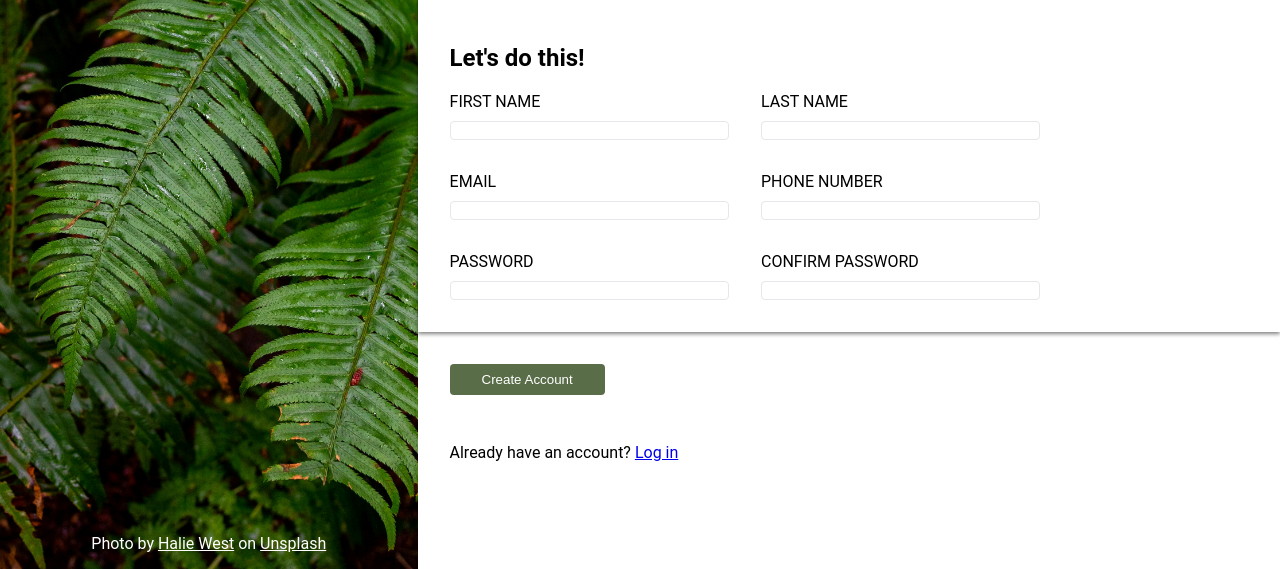
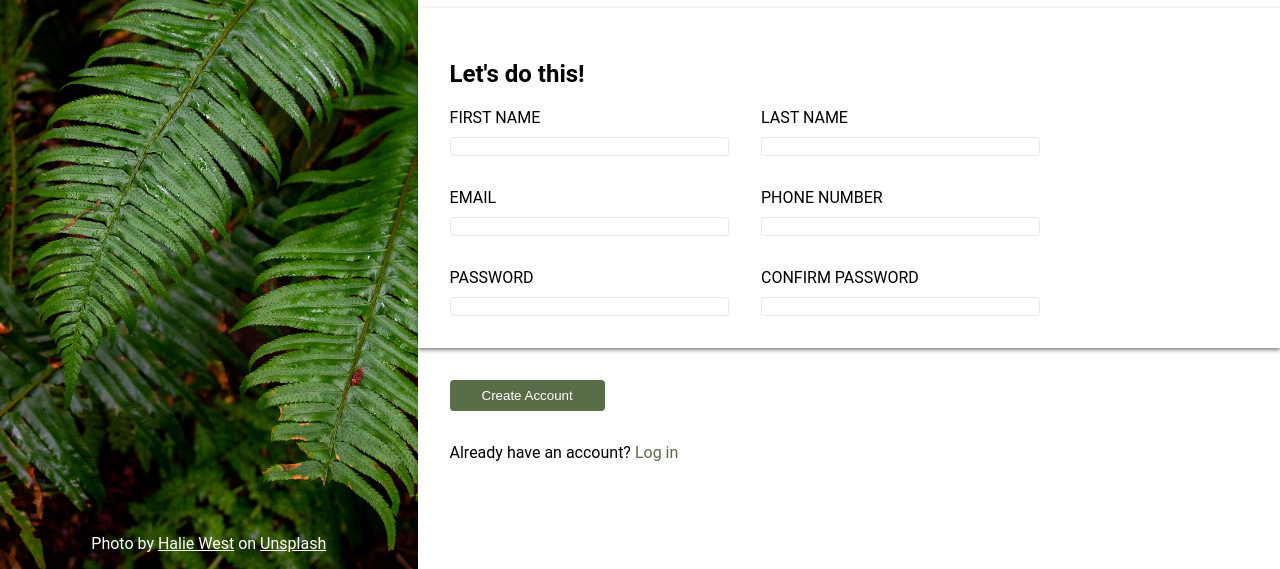
Before and after one commit to behrouziyeh/TOP-signup-form, a plain HTML site: page index.html in a window 1280 px wide. Shown: the part 231-800 px from the top of the page. Drawn offline with Linux system fonts and the light colour scheme.

Commit message:
feat: style login info

```diff
--- a/styles/main.css
+++ b/styles/main.css
@@ -117,3 +117,12 @@ body {
     color: white;
     border-radius: 4px;
 }
+
+.login-info {
+    margin: 0;
+}
+
+.login-info__link {
+    text-decoration: none;
+    color: #596d48;
+}
```
